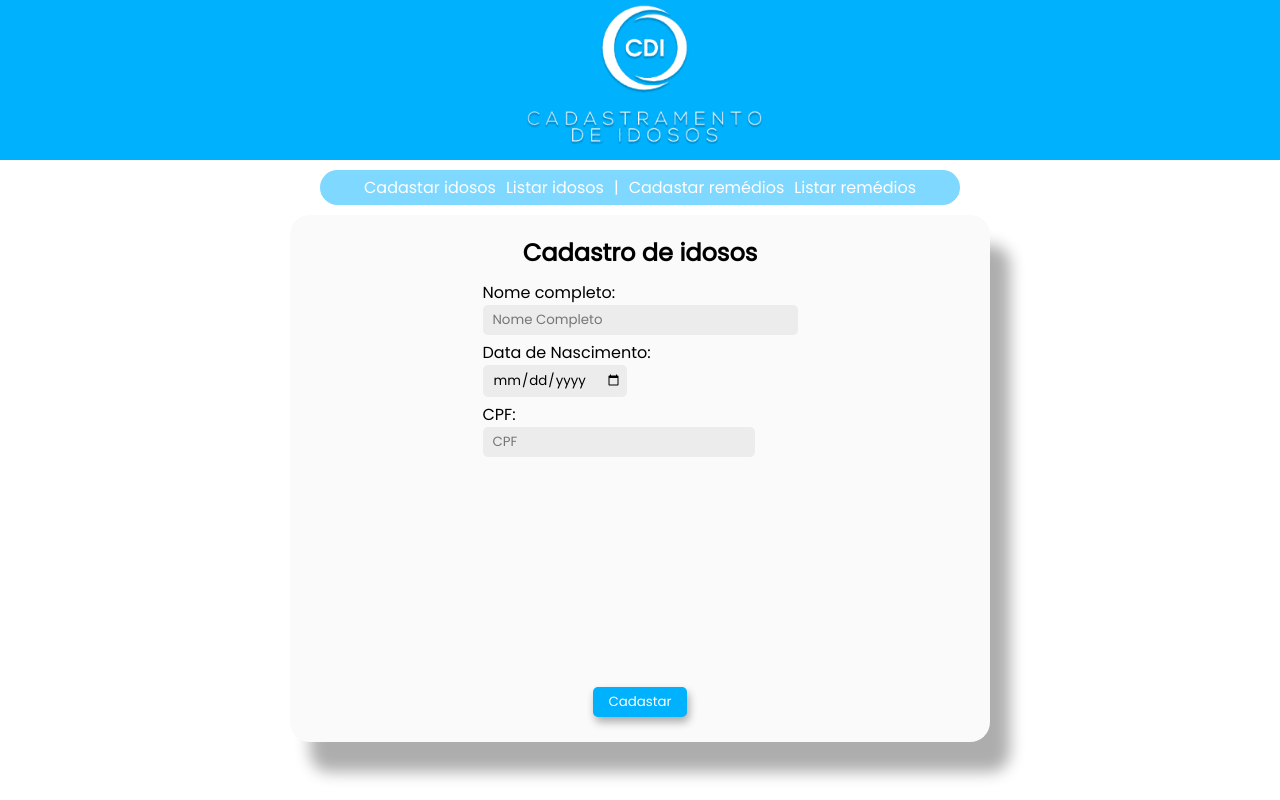
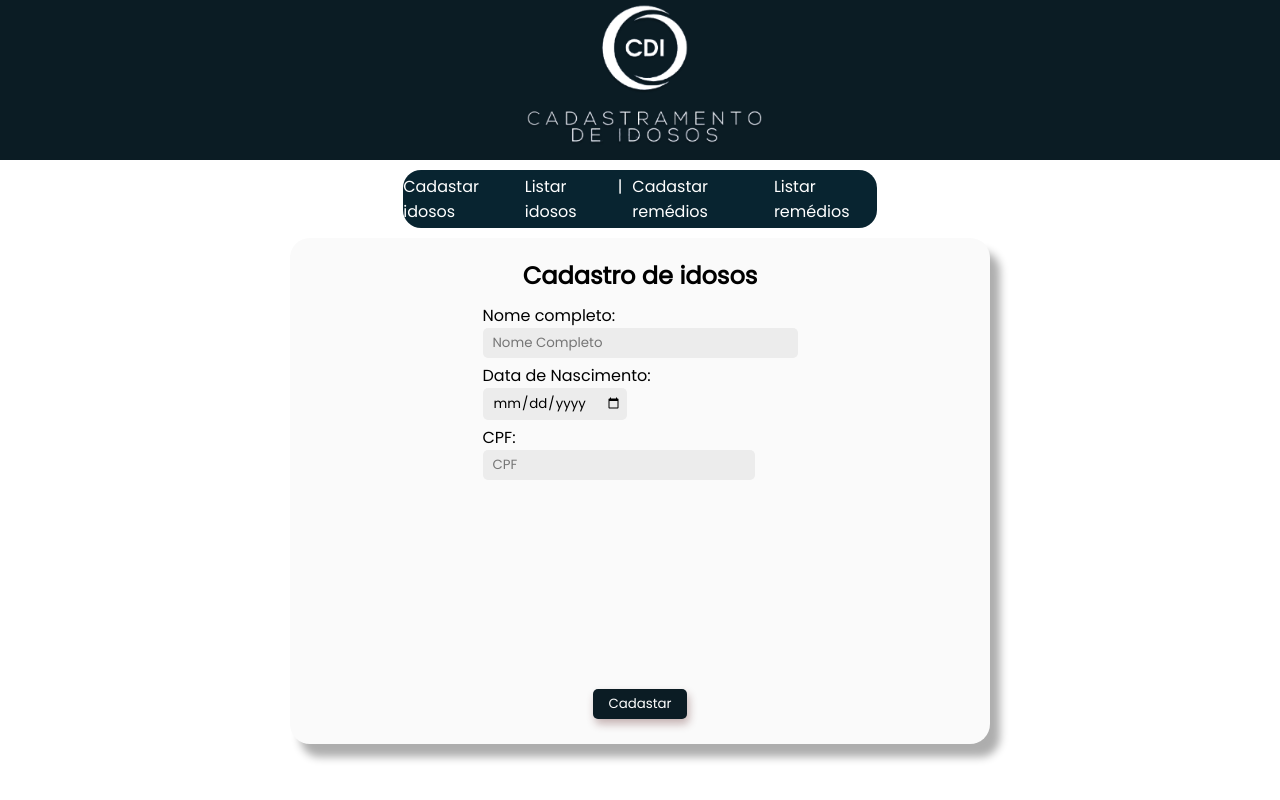
Before and after one commit to Wectornanime/cadastroIdoso, a plain HTML site: page front/index.html in a window 1280 px wide. Drawn offline with Linux system fonts and the light colour scheme; no server answers.

Commit message:
Update style.css

```diff
--- a/front/style.css
+++ b/front/style.css
@@ -4,8 +4,8 @@
 :root {
     --primary-font: 'Poppins', sans-serif;
 
-    --primary-color: #00B1FD;
-    --second-color: #7ED8FF;
+    --primary-color: #0b1c24;
+    --second-color: #082430;
 
 
     --input-color: #ECECEC;
@@ -43,9 +43,10 @@ header img {
 nav {
     background-color: var(--second-color);
     color: white;
-    width: 50%;
-    padding: 5px 0;
-    border-radius: 20px;
+    width: 37%;
+    padding: 4px 0;
+    border-radius: 18px;
+    box-shadow: 5px, 5px, 5px;
 }
 
 nav > ul {
@@ -89,7 +90,7 @@ section {
     flex-direction: column;
     gap: 10px;
     background-color: var(--session-color);
-    box-shadow: 20px 30px 15px rgba(0, 0, 0, 0.322);
+    box-shadow: 10px 13px 8px rgba(0, 0, 0, 0.322);
 }
 
 h1 {
@@ -115,7 +116,7 @@ button {
     border: none;
     border-radius: 5px;
     cursor: pointer;
-    box-shadow: 2px 5px 8px rgba(0, 0, 0, 0.322);
+    box-shadow: 2px 5px 8px rgba(85, 25, 25, 0.322);
 }
 
 button.primary {
```
